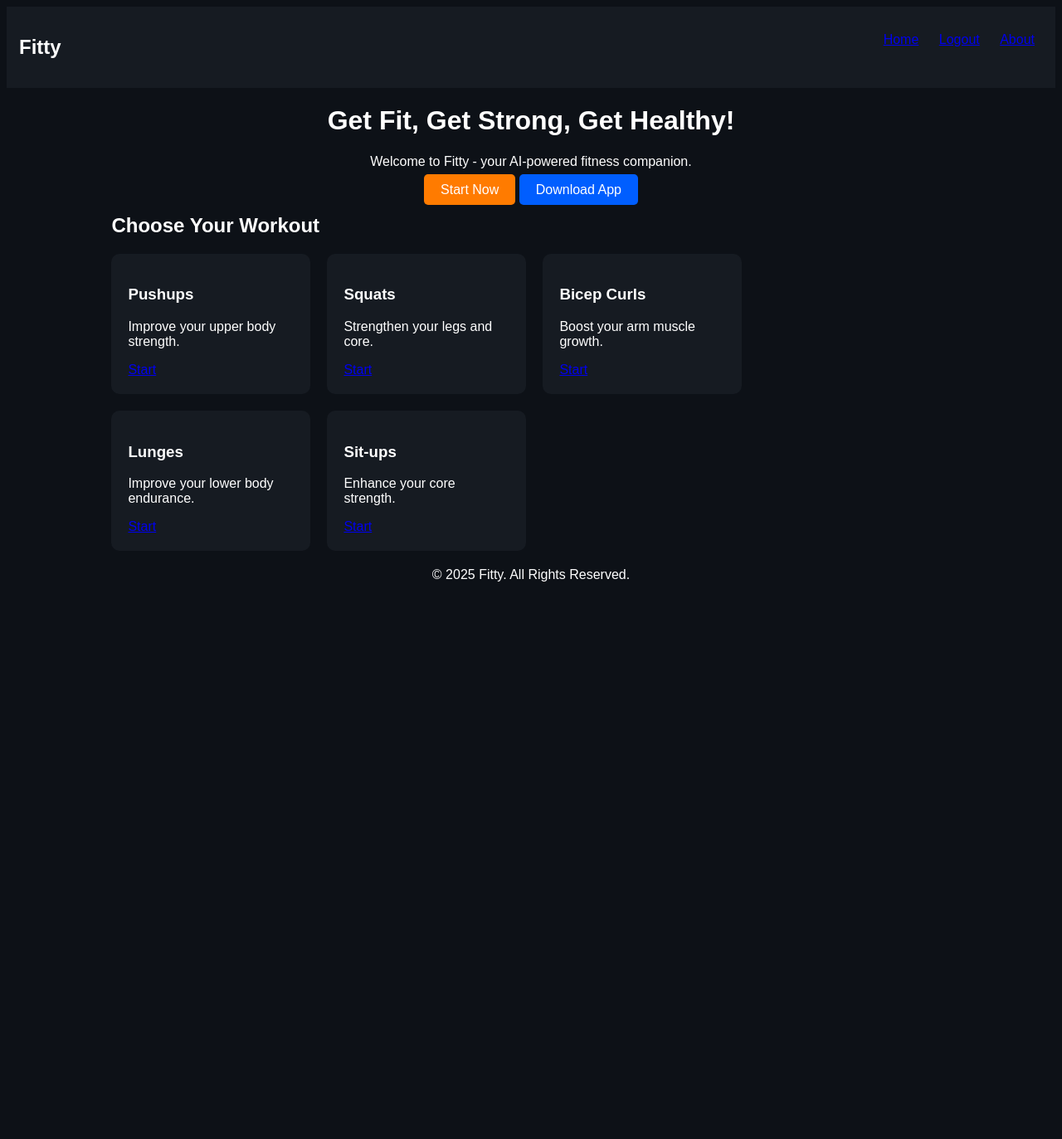
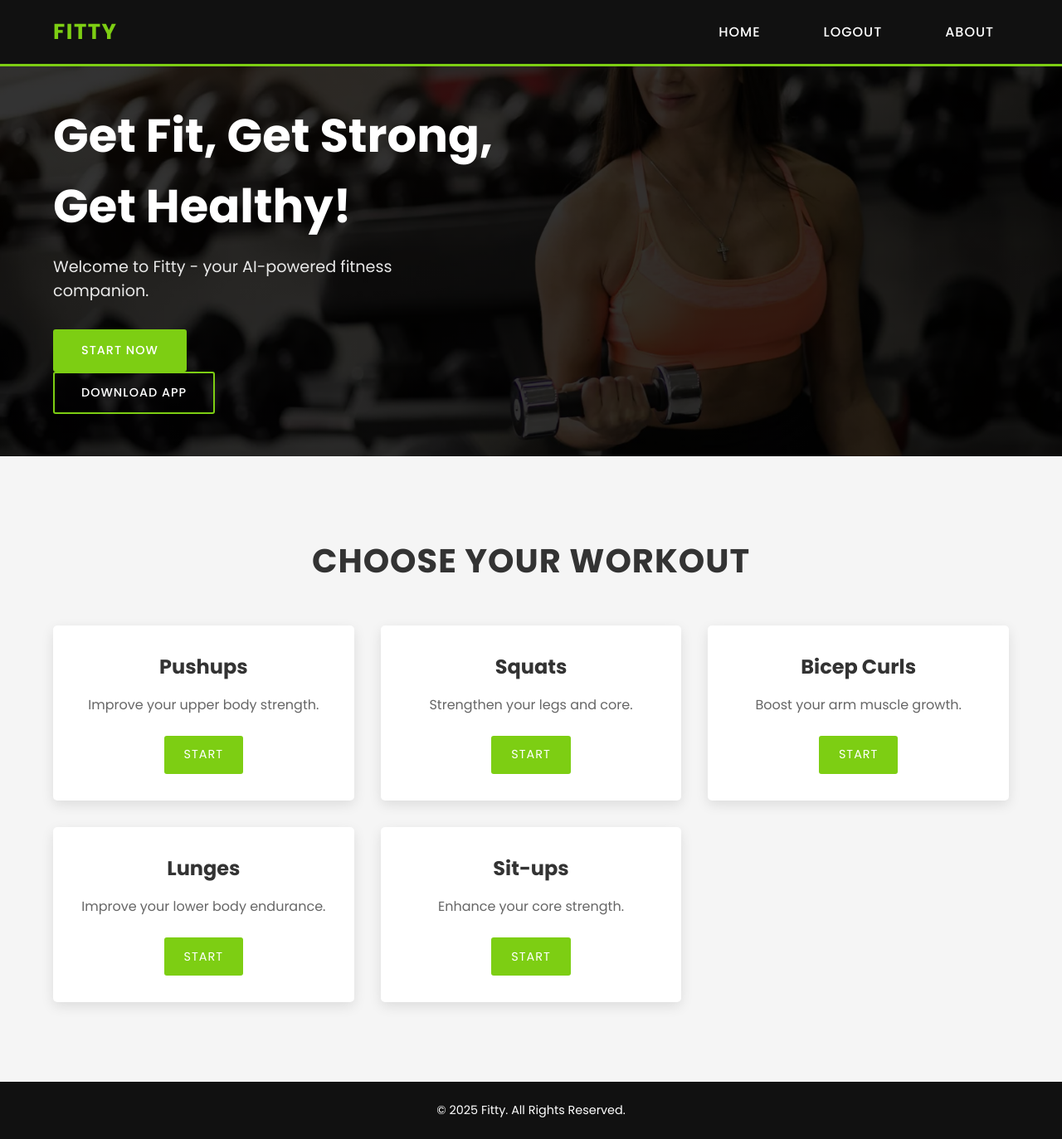
Before and after one commit to DiyaGoyal0212/fitness-tracker, a Flask app: page / in a window 1280 px wide. Shown: the whole page at 83% size. Before the commit the page ends 701 px from the top, so only its background shows below. Run offline with Flask 3, Linux system fonts and the light colour scheme; the visitor is signed in with stand-in values (Sample User, id 1).

Commit message:
home page styling

```diff
--- a/static/styles.css
+++ b/static/styles.css
@@ -1,45 +1,206 @@
+:root {
+	--primary-color: #7dce13;
+	--secondary-color: #111111;
+	--text-color: #ffffff;
+	--accent-color: rgba(0, 0, 0, 0.9);
+	--gradient: linear-gradient(rgba(0, 0, 0, 0.8), rgba(0, 0, 0, 0.8));
+	--light-bg: #f5f5f5;
+	--dark-text: #333333;
+}
+
+* {
+	margin: 0;
+	padding: 0;
+	box-sizing: border-box;
+	font-family: "Poppins", sans-serif;
+}
+
 body {
-    font-family: Arial, sans-serif;
-    background: #0d1117;
-    color: white;
-    text-align: center;
+	background: var(--secondary-color);
+	color: var(--text-color);
+	text-align: center;
 }
+
 nav {
-    display: flex;
-    justify-content: space-between;
-    padding: 15px;
-    background: #161b22;
+	display: flex;
+	justify-content: space-between;
+	align-items: center;
+	padding: 1.2rem 4rem;
+	background: var(--secondary-color); /* Dark background for contrast */
+	position: fixed;
+	width: 100%;
+	z-index: 1000;
+	top: 0;
+	border-bottom: 3px solid var(--primary-color); /* Green bottom border */
 }
+
+nav h2 {
+	color: var(--primary-color); /* Green logo text */
+	font-size: 26px;
+	font-weight: 700;
+	text-transform: uppercase;
+	letter-spacing: 1.5px;
+}
+
 nav ul {
-    list-style: none;
+	display: flex;
+	list-style: none;
+	gap: 2.5rem;
 }
-nav ul li {
-    display: inline;
-    margin: 0 10px;
+
+nav ul li a {
+	color: #ffffff;
+	text-decoration: none;
+	font-weight: 500;
+	font-size: 1rem;
+	text-transform: uppercase;
+	letter-spacing: 1px;
+	padding: 10px 18px;
+	border-radius: 25px; /* Rounded button-like appearance */
+	transition: background 0.3s ease, transform 0.2s ease;
 }
+
+nav ul li a:hover {
+	background: var(--primary-color); /* Green hover effect */
+	color: #111;
+	transform: scale(1.05);
+}
+
+
+header {
+	min-height: 60vh;
+	display: flex;
+	flex-direction: column;
+	justify-content: center;
+	align-items: flex-start;
+	padding: 0 4rem;
+	background: var(--gradient),
+		url("/static/fitness-bg.jpg") no-repeat center center/cover;
+	margin-top: 70px;
+}
+
+header h1 {
+	font-size: 3.5rem;
+	margin-bottom: 1rem;
+	max-width: 600px;
+	text-align: left;
+}
+
+header p {
+	font-size: 1.2rem;
+	margin-bottom: 2rem;
+	max-width: 500px;
+	text-align: left;
+	opacity: 0.9;
+}
+
 .btn {
-    background: #ff7b00;
-    padding: 10px 20px;
-    text-decoration: none;
-    color: white;
-    border-radius: 5px;
+	display: inline-block;
+	padding: 0.8rem 2rem;
+	background: var(--primary-color);
+	color: var(--text-color);
+	text-decoration: none;
+	border-radius: 3px;
+	font-weight: 500;
+	text-transform: uppercase;
+	letter-spacing: 1px;
+	font-size: 0.9rem;
+	transition: all 0.3s ease;
+	border: 2px solid var(--primary-color);
 }
+
 .btn.secondary {
-    background: #005eff;
+	background: transparent;
+	color: var(--text-color);
 }
+
+.btn:hover {
+	transform: translateY(-2px);
+	box-shadow: 0 5px 15px rgba(0, 0, 0, 0.3);
+}
+
 .workouts {
-    margin: 20px auto;
-    text-align: left;
-    width: 80%;
+	padding: 6rem 4rem;
+	background: var(--light-bg);
 }
+
+.workouts h2 {
+	font-size: 2.5rem;
+	margin-bottom: 3rem;
+	text-transform: uppercase;
+	letter-spacing: 1px;
+	color: var(--dark-text);
+}
+
 .exercise-list {
-    display: flex;
-    flex-wrap: wrap;
-    gap: 20px;
+	display: grid;
+	grid-template-columns: repeat(auto-fit, minmax(280px, 1fr));
+	gap: 2rem;
+	max-width: 1400px;
+	margin: 0 auto;
 }
+
 .exercise {
-    background: #161b22;
-    padding: 20px;
-    border-radius: 10px;
-    width: 200px;
+	background: #ffffff;
+	padding: 2rem;
+	border-radius: 5px;
+	transition: transform 0.3s ease;
+	box-shadow: 0 5px 15px rgba(0, 0, 0, 0.1);
 }
+
+.exercise:hover {
+	transform: translateY(-5px);
+	box-shadow: 0 8px 25px rgba(0, 0, 0, 0.15);
+}
+
+.exercise h3 {
+	color: var(--dark-text);
+	margin-bottom: 1rem;
+	font-size: 1.5rem;
+}
+
+.exercise p {
+	margin-bottom: 1.5rem;
+	color: #666;
+	line-height: 1.6;
+}
+
+.exercise a {
+	display: inline-block;
+	padding: 0.8rem 1.5rem;
+	background: var(--primary-color);
+	color: var(--text-color);
+	text-decoration: none;
+	border-radius: 3px;
+	text-transform: uppercase;
+	font-size: 0.9rem;
+	letter-spacing: 1px;
+	transition: all 0.3s ease;
+}
+
+footer {
+	background: var(--secondary-color);
+	padding: 1.5rem;
+	text-align: center;
+	font-size: 0.9rem;
+	color: var(--text-color);
+}
+
+@media (max-width: 768px) {
+	nav {
+		padding: 1rem 2rem;
+	}
+
+	header {
+		min-height: 50vh;
+		padding: 0 2rem;
+	}
+
+	header h1 {
+		font-size: 2.5rem;
+	}
+
+	.workouts {
+		padding: 4rem 2rem;
+	}
+}
--- a/templates/home.html
+++ b/templates/home.html
@@ -5,6 +5,10 @@
 		<link
 			rel="stylesheet"
 			href="{{ url_for('static', filename='styles.css') }}"
+		/>
+		<link
+			href="https://fonts.googleapis.com/css2?family=Poppins:wght@400;500;600;700&display=swap"
+			rel="stylesheet"
 		/>
 	</head>
 	<body>
@@ -16,14 +20,12 @@
 				<li><a href="{{ url_for('about') }}">About</a></li>
 			</ul>
 		</nav>
-
 		<header>
 			<h1>Get Fit, Get Strong, Get Healthy!</h1>
 			<p>Welcome to Fitty - your AI-powered fitness companion.</p>
 			<a href="#" class="btn">Start Now</a>
 			<a href="#" class="btn secondary">Download App</a>
 		</header>
-
 		<section class="workouts">
 			<h2>Choose Your Workout</h2>
 			<div class="exercise-list">
@@ -58,7 +60,6 @@
 				</div>
 			</div>
 		</section>
-
 		<footer>
 			<p>© 2025 Fitty. All Rights Reserved.</p>
 		</footer>
```
Also changed, not shown: static/fitness-bg.jpg (added). Lines whose indentation alone changed are shown as unchanged.
